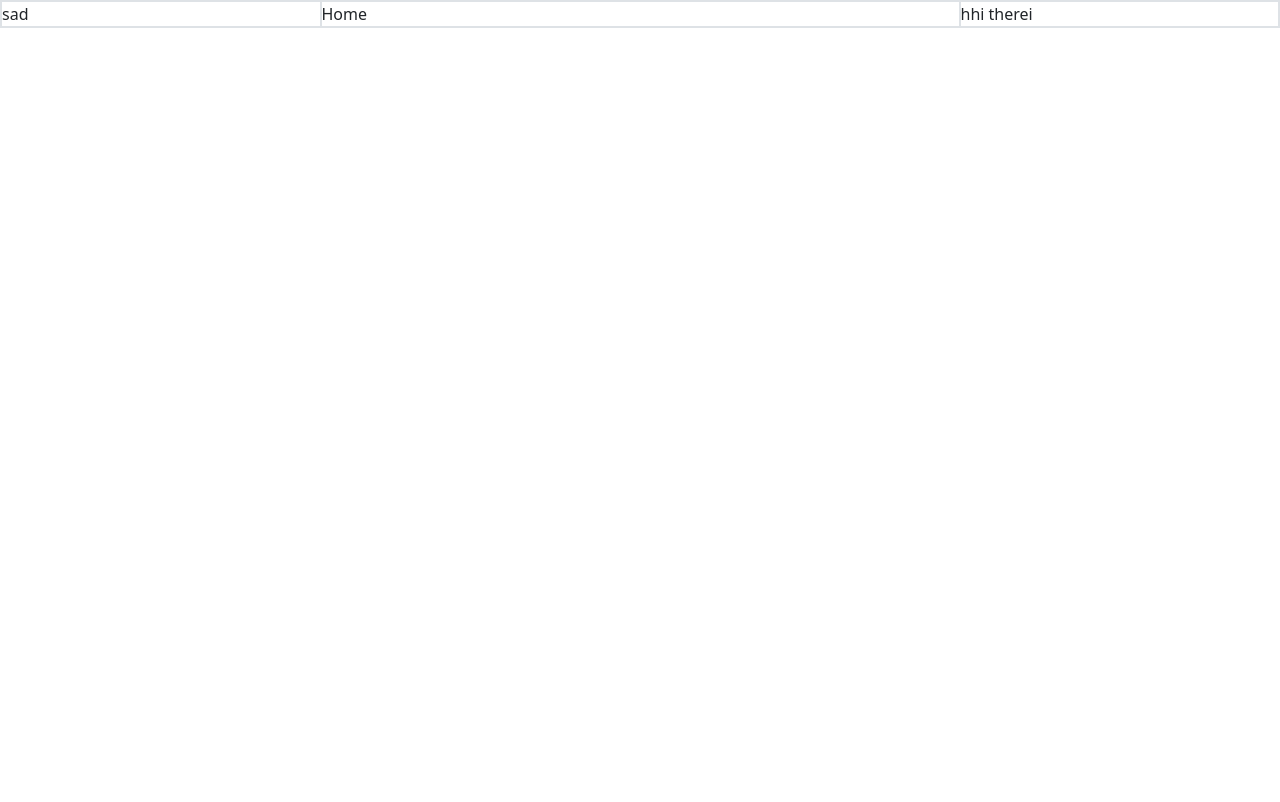
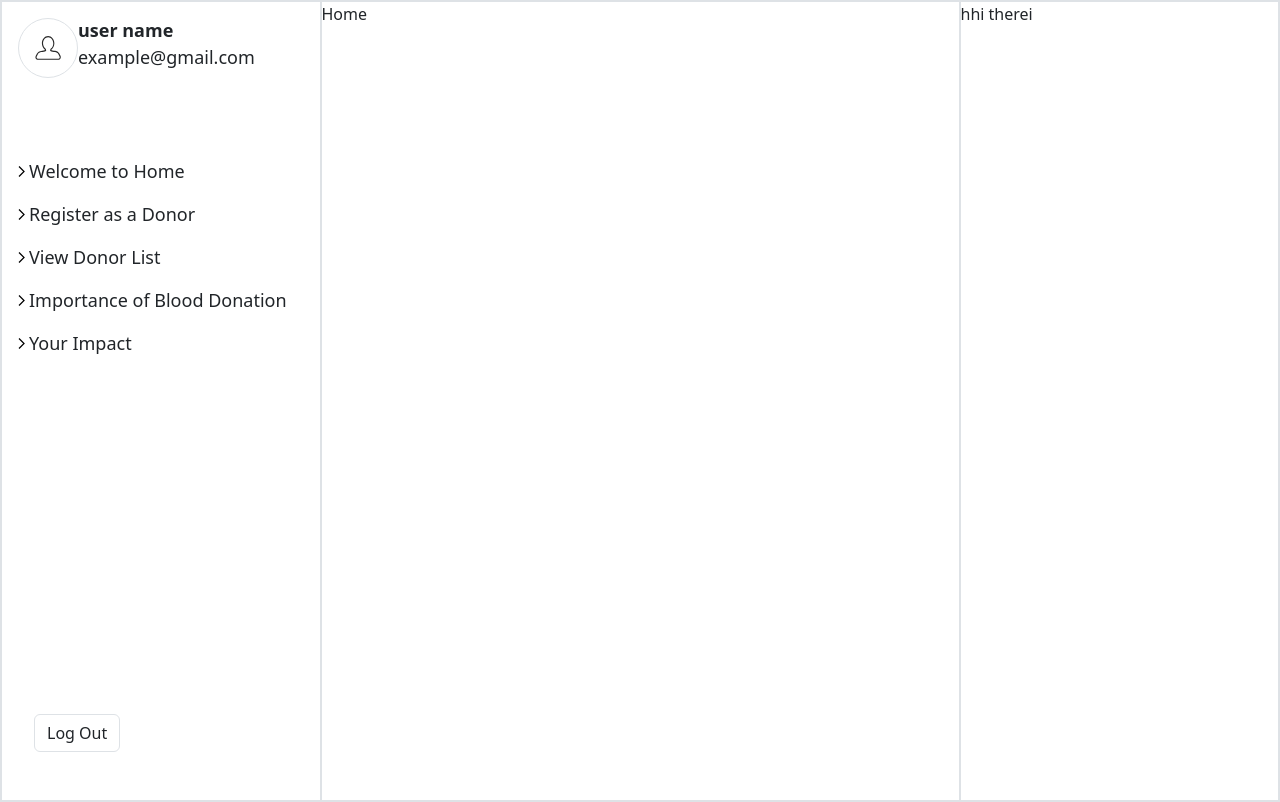
Before and after one commit to Kranthi6600/BLOOD-DONATION-PORTAL, a plain HTML site: page home-page.html in a window 1280 px wide. Drawn offline with nearby package versions, Linux system fonts and the light colour scheme.

Commit message:
Add .gitattributes to normalize line endings

```diff
--- a/home-page.html
+++ b/home-page.html
@@ -11,9 +11,55 @@
 
 <body>
     <div class="layout border">
-        <div class="left border">sad</div>
+        <div class="left border d-flex flex-column align-items-start">
+            <div class="logo-container d-flex flex-row align-items-center justify-content-center">
+                <img src="assets/images/reshot-icon-user-profile-EM8NS2L5GW.svg" alt="Logo" class="logo border">
+                <div class=" user-details d-flex flex-column align-items-start justify-content-center">
+                    <p class=" user-name m-0 mt-2">user name</p>
+                    <p class="mail mb-0">example@gmail.com</p>
+                </div>
+            </div>
+
+            <div class="functionalities">
+                <div class="container m-0 d-flex align-items-center">
+                    <img class="selector" src="assets/images/reshot-icon-arrow-chevron-right-WDGHUKQ634.svg" alt="svg">
+                    Welcome to Home
+                </div>
+                <div class="container m-0 d-flex align-items-center">
+                    <img class="selector" src="assets/images/reshot-icon-arrow-chevron-right-WDGHUKQ634.svg" alt="svg">
+                    Register as a Donor
+                </div>
+                <div class="container m-0 d-flex align-items-center">
+                    <img class="selector" src="assets/images/reshot-icon-arrow-chevron-right-WDGHUKQ634.svg" alt="svg">
+                    View Donor List
+                </div>
+                <div class="container m-0 d-flex align-items-center">
+                    <img class="selector" src="assets/images/reshot-icon-arrow-chevron-right-WDGHUKQ634.svg" alt="svg">
+                    Importance of Blood Donation
+                </div>
+                <div class="container m-0 d-flex align-items-center">
+                    <img class="selector" src="assets/images/reshot-icon-arrow-chevron-right-WDGHUKQ634.svg" alt="svg">
+                    Your Impact
+                </div>
+            </div>
+
+            <div class="log-out-btn">
+                <div class="sub-btn">
+                    <button class="btn border" type="button" onclick="window.location.href='index.html'">Log Out</button>
+                </div>
+
+            </div>
+
+
+        </div>
+
+
+
+
         <div class="middle border">Home</div>
         <div class="right border">hhi therei</div>
+
+
     </div>
     <script src="https://cdn.jsdelivr.net/npm/bootstrap@5.3.3/dist/js/bootstrap.bundle.min.js"></script>
 </body>
--- a/styles/home-page.css
+++ b/styles/home-page.css
@@ -1,4 +1,4 @@
-.layout{
+.layout {
     display: grid;
     grid-template-columns: 1fr;
 }
@@ -7,13 +7,94 @@
 
 .left,
 .middle,
-.right{
+.right {
+    height: 100vh;
     width: 100%;
     max-width: 100%;
 }
 
-@media(min-width: 992px){
+
+
+.user-name {
+    font-weight: 600;
+}
+
+
+.user-details {
+    font-size: large;
+    font-weight: 400;
+}
+
+.logo {
+    width: 70px;
+    height: 70px;
+    border-radius: 50%;
+    margin-left: 1rem;
+    margin-top: 1rem;
+}
+
+
+.functionalities {
+    display: flex;
+    flex-direction: column;
+    gap: 1rem;
+    width: 100%;
+    margin-top: 5rem;
+    font-weight: 500;
+    font-size: large;
+
+}
+
+.selector{
+    height: 15px;
+    width: 15px;
+}
+
+.log-out-btn{
+    height: 100%;
+    width: 100%;
+    display: flex;
+    flex-direction: column;
+    align-items: center;
+    justify-content: end;
+    margin-bottom: 3rem;
+    margin-left: 1rem;
+}
+
+.btn:hover {
+    transform: scale(1.10);
+    background-color: rgba(187, 187, 187, 0.363);
+    cursor: pointer;
+}
+
+.sub-btn{
+    margin-left: 2rem;
+    width: 100%;
+}
+
+
+@media(min-width: 992px) {
     .layout {
         grid-template-columns: 1fr 2fr 1fr;
     }
+
+    .user-details {
+        font-size: large;
+        font-weight: 400;
+        transition: font-size 0.3s ease-in-out, font-weight 0.3s ease-in-out;
+    }
+
+    .logo {
+        width: 60px;
+        height: 60px;
+        border-radius: 50%;
+        margin-left: 1rem;
+        margin-top: 1rem;
+        transition: width 0.3s ease-in-out, height 0.3s ease-in-out;
+    }
+
+    .user-name {
+        font-weight: 600;
+        transition: font-weight 0.3s ease-in-out;
+    }
 }
```
Also changed, not shown: login.html (+1 -1 lines), success-sign-up.html (+1 -1 lines), assets/images/reshot-icon-arrow-chevron-right-WDGHUKQ634.svg (added), assets/images/reshot-icon-user-profile-EM8NS2L5GW.svg (added), 1 other file.
